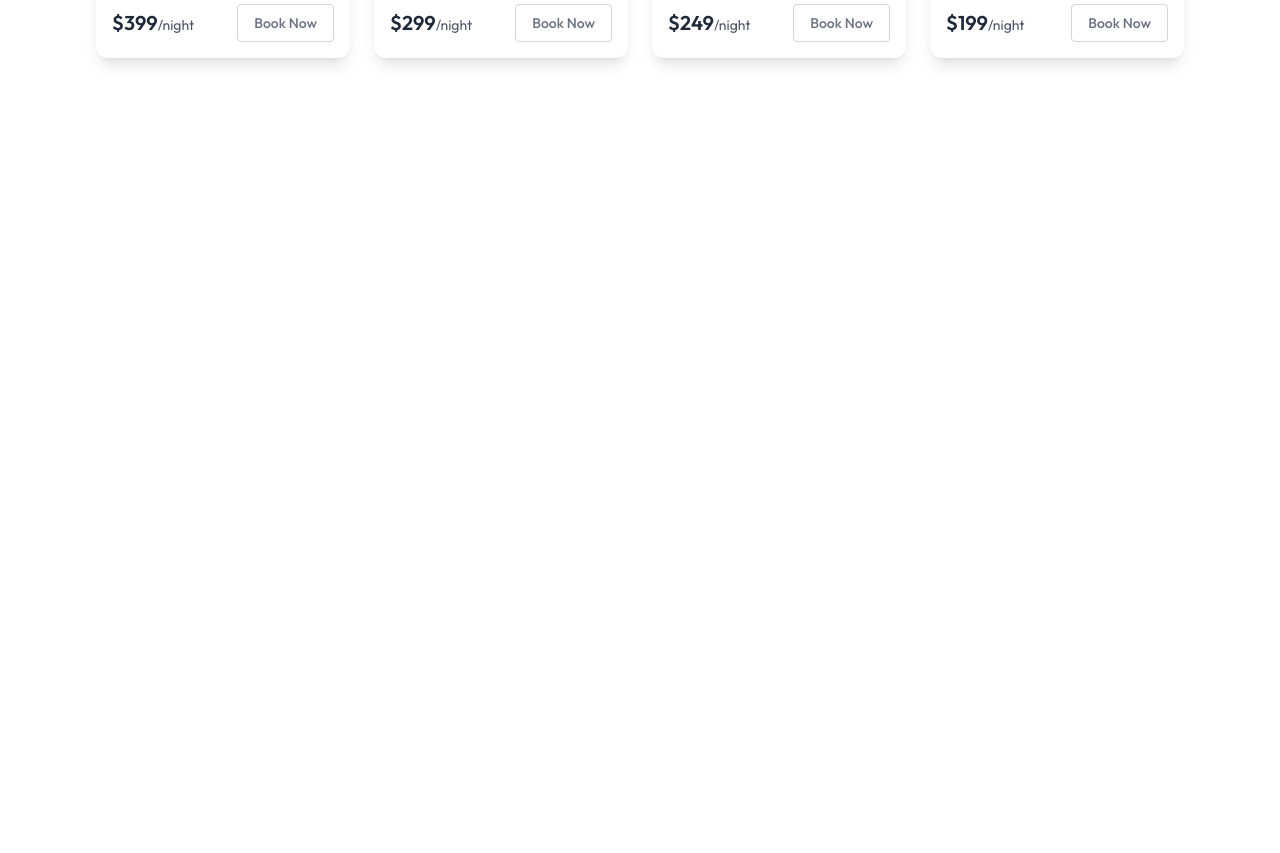
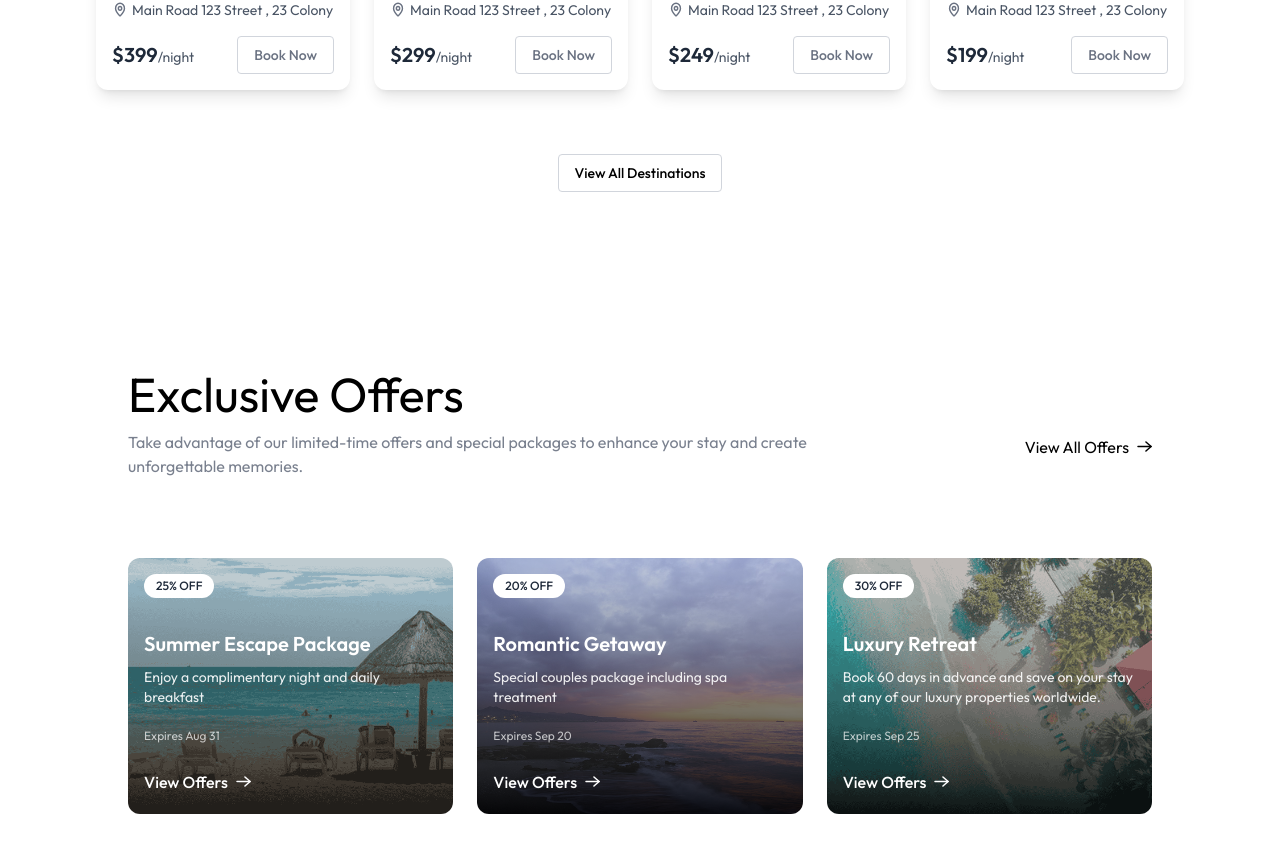
Before and after one commit to Sunny-2610/QuickStay, a React (Vite) app in the folder Client/: page / in a window 1280 px wide. Shown: the part 1297-2150 px from the top of the page. Before the commit the page ends 1387 px from the top, so only its background shows below. Built offline with nearby package versions, Linux system fonts and the light colour scheme; no server answers; a web font is replaced by a local one.

Commit message:
Completed Exclusive offers sections

```diff
--- /dev/null
+++ b/Client/src/components/ExclusiveOffers.jsx
@@ -0,0 +1,52 @@
+import React from 'react'
+import Title from './Title'
+import { assets, exclusiveOffers } from '../assets/assets'
+
+const ExclusiveOffers = () => {
+  return (
+    <div className="flex flex-col items-center px-6 md:px-16 lg:px-24 xl:px-32 pt-20 pb-30">
+      <div className="flex flex-col md:flex-row items-center justify-between w-full">
+        <Title
+          align="left"
+          title="Exclusive Offers"
+          subtitle="Take advantage of our limited-time offers and special packages to enhance
+          your stay and create unforgettable memories."
+        />
+
+        <button className="group flex items-center gap-2 mt-4">
+          View All Offers
+          <img
+            src={assets.arrowIcon}
+            alt="arrow-icon"
+            className="group-hover:translate-x-1 transition-all"
+          />
+        </button>
+      </div>
+
+      <div className="grid grid-cols-1 md:grid-cols-2 lg:grid-cols-3 gap-6 mt-12 w-full">
+        {exclusiveOffers.map((item) => (
+          <div
+            key={item._id}
+            className="group relative flex flex-col items-start justify-between gap-1 pt-12 md:pt-18 px-4 rounded-xl text-white bg-no-repeat bg-cover bg-center h-64"
+            style={{ backgroundImage: `url(${item.image})` }}
+          >
+            {/* Example text (customize as needed) */}
+            <h3 className="text-xl font-semibold">{item.title}</h3>
+            <p className="text-sm opacity-90">{item.description}</p>
+            <p className='px-3 py-1 absolute top-4 left-4 text-xs bg-white
+             text-gray-800 font-medium rounded-full'>{item.priceOff}% OFF</p>
+             <div>
+                <p className='text-xs text-white/70 mt-3'>Expires {item.expiryDate}</p>
+             </div>
+             <button className='flex items-center gap-2 font-medium cursor-pointer mt-4 mb-5'>
+                View Offers
+                <img className='invert group-hover:translate-x-1 transition-all' src={assets.arrowIcon} alt="arrow-icon" />
+             </button>
+          </div>
+        ))}
+      </div>
+    </div>
+  )
+}
+
+export default ExclusiveOffers
--- a/Client/src/components/FeaturedDestination.jsx
+++ b/Client/src/components/FeaturedDestination.jsx
@@ -3,17 +3,35 @@
 import { roomsDummyData } from '../assets/assets'
 import HotelCard from './HotelCard'
 import Title from './Title'
+import { useNavigate } from 'react-router-dom'
 
 const FeaturedDestination = () => {
+  const navigate = useNavigate(); // ✅ use it inside the component
+
   return (
     <div className="max-w-6xl mx-auto px-4 md:px-8 py-8 mt-12 md:mt-20">
-        <Title title={'Featured Destination'} subtitle={'Explore our handpicked selection of exceptional properties around the word, offering unparalled luxuary and unforgettable experince.'} />
+      <Title
+        title={'Featured Destination'}
+        subtitle={'Explore our handpicked selection of exceptional properties around the world, offering unparalleled luxury and unforgettable experiences.'}
+      />
+
       {/* 1 col default, 2 md, 4 lg */}
       <div className="grid grid-cols-1 md:grid-cols-2 lg:grid-cols-4 gap-6">
         {roomsDummyData.slice(0, 4).map((room, index) => (
           <HotelCard key={room._id} room={room} index={index} />
         ))}
       </div>
+
+      <button
+        onClick={() => {
+          navigate('/rooms'); // ✅ fixed
+          scrollTo(0,0);
+        }}
+        className="my-16 px-4 py-2 text-sm font-medium border border-gray-300
+        rounded bg-white hover:bg-gray-50 transition-all cursor-pointer mx-auto block"
+      >
+        View All Destinations
+      </button>
     </div>
   )
 }
--- a/Client/src/components/Title.jsx
+++ b/Client/src/components/Title.jsx
@@ -3,7 +3,7 @@
 const Title = ({ title, subtitle, align, font }) => {
   return (
     <div
-      className={`flex flex-col justify-center items-center text-center ${
+      className={`flex flex-col justify-center items-center text-center mb-6 md:mb-8 ${
         align === "left" ? "md:items-start md:text-left" : ""
       }`}
     >
--- a/Client/src/pages/Home.jsx
+++ b/Client/src/pages/Home.jsx
@@ -1,12 +1,14 @@
 import React from 'react'
 import Hero from '../components/Hero'
 import FeaturedDestination from '../components/FeaturedDestination'
+import ExclusiveOffers from '../components/ExclusiveOffers'
 
 const Home = () => {
   return (
     <>
         <Hero />
         <FeaturedDestination />
+        <ExclusiveOffers />
     </>
   )
 }
```
